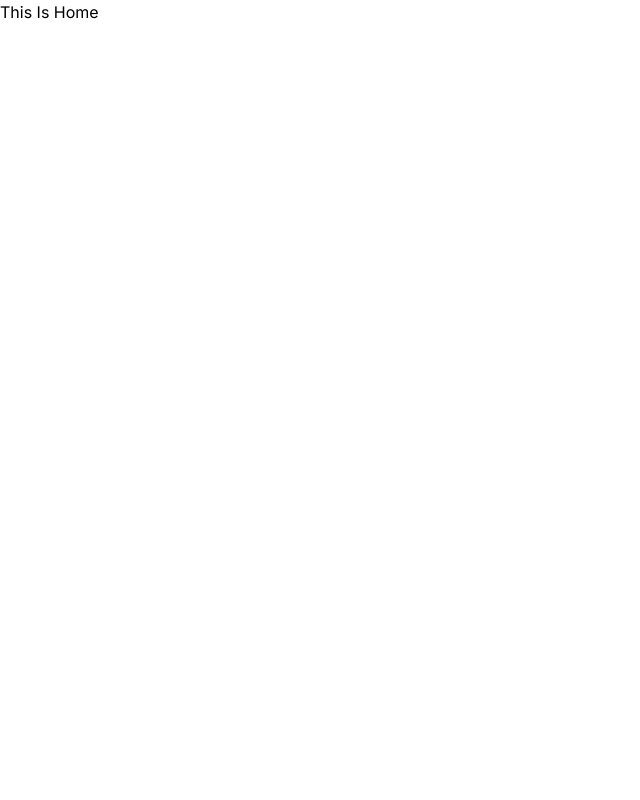
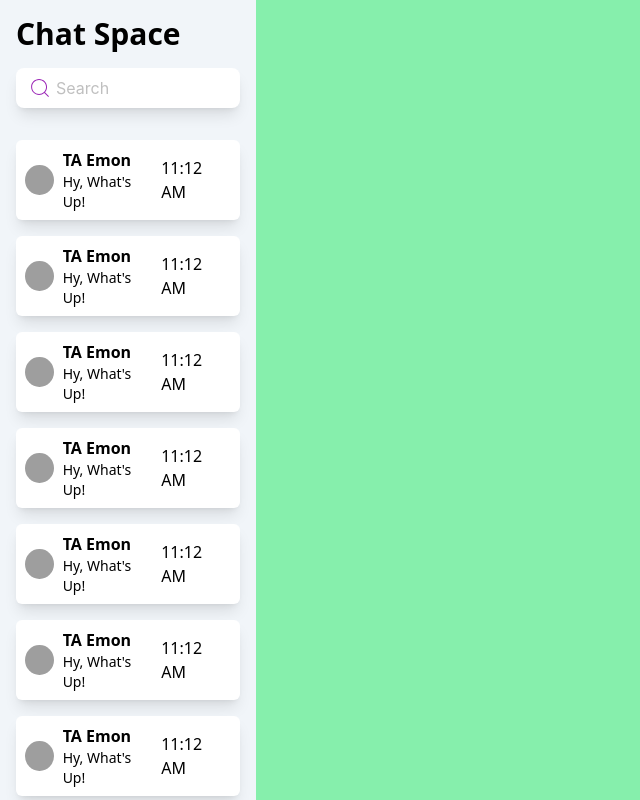
Before and after one commit to MDTanvirAhmedEmon/chat-space, a Next.js app: page / in a window 1280 px wide. Shown: the whole page, without its empty margins (0-640 px from the left). Built offline with nearby package versions, Linux system fonts and the light colour scheme; grey boxes are pictures that could not be loaded.

Commit message:
implement basic set up

```diff
--- /dev/null
+++ b/src/app/(main-layout)/layout.js
@@ -0,0 +1,20 @@
+import UserList from "@/components/UserList"
+
+
+
+export default function Main({ children }) {
+  return (
+
+    <div className="container mx-auto">
+      <div className="flex">
+        <div className="bg-slate-100 w-[20%] h-screen p-4">
+          <UserList />
+        </div>
+        <div className="bg-green-300 w-[80%]">
+          {children}
+        </div>
+      </div>
+    </div>
+
+  )
+}
--- a/src/app/(main-layout)/page.js
+++ b/src/app/(main-layout)/page.js
@@ -1,11 +1,10 @@
 
-
-const Home = () => {
+const DynamicUser = () => {
     return (
         <div>
-            This Is Home
+
         </div>
     );
 };
 
-export default Home;
+export default DynamicUser;
--- a/src/app/layout.js
+++ b/src/app/layout.js
@@ -1,17 +1,21 @@
-import { Inter } from "next/font/google";
+"use client";
+import { StyleProvider } from "@ant-design/cssinjs";
 import "./globals.css";
 
-const inter = Inter({ subsets: ["latin"] });
 
-export const metadata = {
-  title: "Create Next App",
-  description: "Generated by create next app",
-};
 
-export default function RootLayout({ children }) {
-  return (
-    <html lang="en">
-      <body className={inter.className}>{children}</body>
-    </html>
-  );
+export default function RootLayout({
+    children,
+}) {
+    return (
+        <StyleProvider hashPriority="high">
+
+            <html lang="en">
+
+                {children}
+
+            </html>
+
+        </StyleProvider>
+    );
 }
--- /dev/null
+++ b/src/components/SingleUserItem.js
@@ -0,0 +1,20 @@
+import { Avatar } from "antd";
+
+const SingleUserItem = () => {
+    return (
+        <div className=" cursor-pointer shadow-lg px-2 rounded-md bg-white flex gap-2 justify-between items-center py-2 mt-4">
+
+            <div className=" flex gap-2 items-center">
+                <Avatar className="w-12 h-12" src="https://imgcdn.stablediffusionweb.com/2024/5/2/81328692-c85f-4e08-9c01-f8f9f49fb291.jpg" />
+                <div>
+                    <p className=" font-bold">TA Emon</p>
+                    <p className=" text-sm">Hy, What's Up!</p>
+                </div>
+
+            </div>
+            <p className=" mr-1">11:12 AM</p>
+        </div>
+    );
+};
+
+export default SingleUserItem;
--- /dev/null
+++ b/src/components/UserList.js
@@ -0,0 +1,41 @@
+import { ConfigProvider, Input } from "antd";
+import { CiSearch } from "react-icons/ci";
+import SingleUserItem from "./SingleUserItem";
+
+
+const UserList = () => {
+    return (
+            <div className="">
+                <div>
+                    <p className=" text-3xl font-bold mb-4">Chat Space</p>
+                    <ConfigProvider
+                        theme={{
+                            components: {
+                                Input: {
+                                    activeBorderColor: "transparent",
+                                    hoverBorderColor: "transparent",
+                                    colorBorder: "transparent",
+                                    activeShadow: "none",
+                                },
+                            },
+                        }}
+                    >
+                        <Input className=" shadow-lg active:shadow-lg focus:shadow-lg" size="large" placeholder="Search" prefix={<CiSearch className=" w-6 h-6 text-primary" />} />
+                    </ConfigProvider>
+                </div>
+                {/* user Item */}
+                <div className=" mt-8">
+                    <SingleUserItem></SingleUserItem>
+                    <SingleUserItem></SingleUserItem>
+                    <SingleUserItem></SingleUserItem>
+                    <SingleUserItem></SingleUserItem>
+                    <SingleUserItem></SingleUserItem>
+                    <SingleUserItem></SingleUserItem>
+                    <SingleUserItem></SingleUserItem>
+                </div>
+            </div>
+
+    );
+};
+
+export default UserList;
--- a/tailwind.config.js
+++ b/tailwind.config.js
@@ -12,7 +12,11 @@ module.exports = {
         "gradient-conic":
           "conic-gradient(from 180deg at 50% 50%, var(--tw-gradient-stops))",
       },
+      colors: {
+        primary: "#9B26B6",
+      }
     },
+
   },
   plugins: [],
 };
```
Also changed, not shown: package.json (+6 -4 lines), 1 other file (tests, documents, lock files or other folders).
